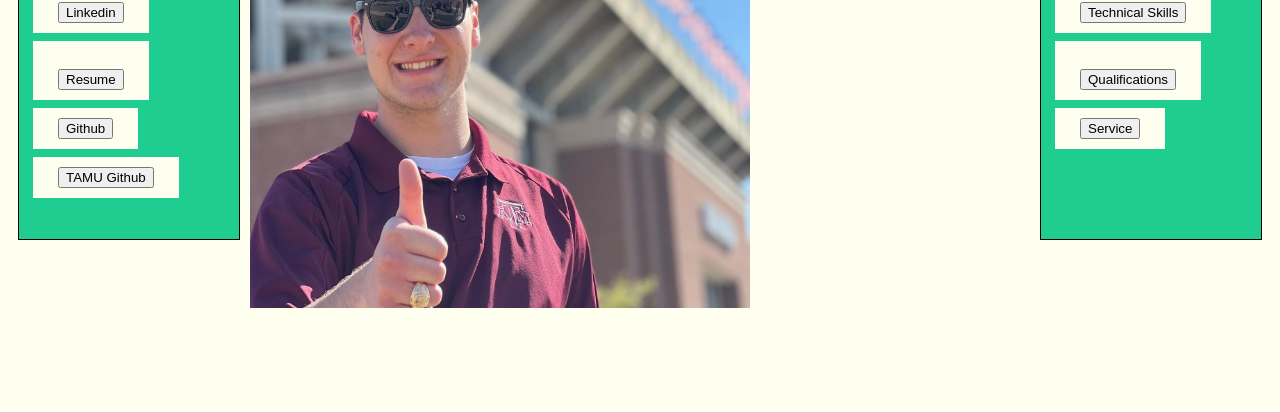
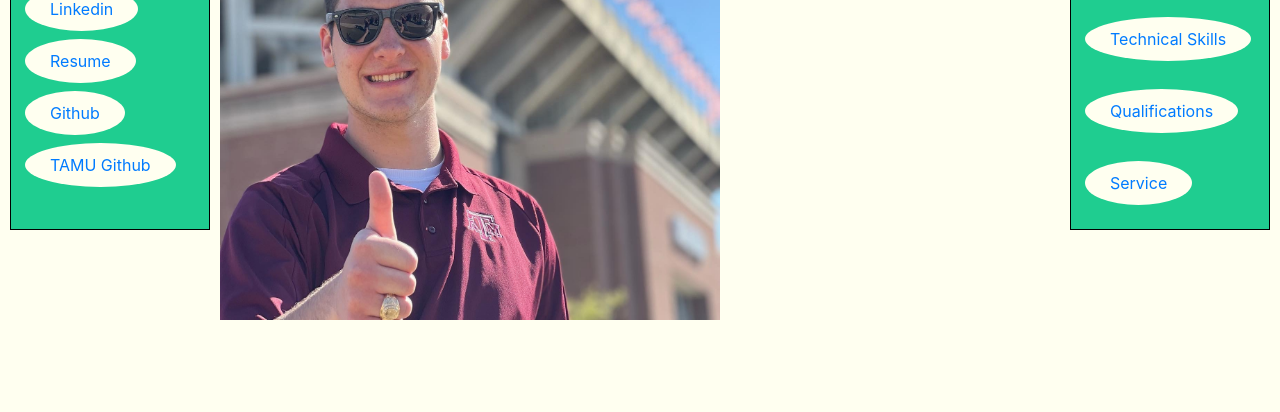
Before and after one commit to hdaggie123/Personal_Website, a plain HTML site: page index.html in a window 1280 px wide. Shown: the part 388-800 px from the top of the page. Drawn offline with nearby package versions, Linux system fonts and the light colour scheme.

Commit message:
Working on Frontend

```diff
--- a/file.css
+++ b/file.css
@@ -62,3 +62,6 @@ body {
     font-family: verdana;
     font-size: 20px;
   }
+  .btn-round {
+    border-radius: 50%;
+  }
--- a/index.html
+++ b/index.html
@@ -1,46 +1,49 @@
 <html>
     <head>
         <title>Hayden Demny Landing Page!!</title>
+        <link rel="stylesheet" href="https://cdn.jsdelivr.net/npm/bootstrap@4.3.1/dist/css/bootstrap.min.css" integrity="sha384-ggOyR0iXCbMQv3Xipma34MD+dH/1fQ784/j6cY/iJTQUOhcWr7x9JvoRxT2MZw1T" crossorigin="anonymous">
         <link id = "mainStyleSheet" rel="stylesheet"  href="file.css"></link>
     </head>
     <br>
-            <div class = "outline">
-                <h1>Howdy!</h1>
-                <p class="text">My name is Hayden Demny! I am a computer engineering graduate from Texas A&M University. I am originally from a town called Magnolia, Texas; about an hour north of Houston. I have a passion for helping others and solving problems, and the fast paced environment of consulting really appeals to me. I also love interacting with people and learning new things. I am currently seeking full time employment opportunities. I am an outgoing individual with a desire to work hard and continue to grow my knowledge and experience. In this website you will find more information about my skill set and past projects. Thank you for visiting my webpage! If you would like to reach out and chat, I have included my contact information in the links below.
+    <div class="outline">
+        <h1>Howdy!</h1>
+        <p class="text">My name is Hayden Demny! I am a computer engineering graduate from Texas A&M University. I am originally from a town called Magnolia, Texas; about an hour north of Houston. I have a passion for helping others and solving problems, and the fast-paced environment of consulting really appeals to me. I also love interacting with people and learning new things. I am currently seeking full-time employment opportunities. I am an outgoing individual with a desire to work hard and continue to grow my knowledge and experience. In this website, you will find more information about my skill set and past projects. Thank you for visiting my webpage! If you would like to reach out and chat, I have included my contact information in the links below.</p>
+      </div>
 
-                </p>
-            </div>
+      <img src="Website_Pic.JPG" alt="Ring Day Picture" width="500" height="400">
 
-            <img src="Website_Pic.JPG" alt="Ring Day Picture" width = 500 height = 400 >
 
         <div class="greenbox navbottom">
             <h3>Links</h3>
-            <div class="button">
-                <a href="https://www.linkedin.com/in/hdemny/"> <button>Linkedin</button></a>
+            <div class="button btn-round">
+              <a href="https://www.linkedin.com/in/hdemny/" target="_blank">Linkedin</a>
             </div>
-            <div class="button">
-            <br><a href="Graduate_Resume.pdf" download><button>Resume</button></a></br>
+            <div class="button btn-round">
+              <a href="Graduate_Resume.pdf" download>Resume</a>
             </div>
-            <div class="button">
-            <a href="https://github.com/hdaggie123"><button>Github</button></a>
+            <div class="button btn-round">
+              <a href="https://github.com/hdaggie123" target="_blank">Github</a>
             </div>
-            <div class="button">
-                <a href="https://github.tamu.edu/hdemny"><button>TAMU Github</button></a>
-                </div>
-        </div>
+            <div class="button btn-round">
+              <a href="https://github.tamu.edu/hdemny" target="_blank">TAMU Github</a>
+            </div>
+          </div>
 
 
 
-        <div class="greenbox2 navbar" >
+
+          <div class="greenbox2 navbar">
             <h3>Menu</h3>
-            <div class="button">
-            <a href="TechnicalSkills.html"><button>Technical Skills</button></a>
+            <div class="button btn-round">
+              <a href="TechnicalSkills.html">Technical Skills</a>
             </div>
-            <div class="button">
-            <br><a href="Qualifications.html"><button>Qualifications</button></a></br>
+            <div class="button btn-round">
+              <a href="Qualifications.html">Qualifications</a>
             </div>
-            <div class="button">
-            <a href="Service.html"><button>Service</button></a>
-            <script src="function.js"></script>
+            <div class="button btn-round">
+              <a href="Service.html">Service</a>
+            </div>
+          </div>
+
         </body>
 </html>
```
Also changed, not shown: Qualifications.html (+6 -9 lines), Service.html (+6 -9 lines), TechnicalSkills.html (+6 -9 lines).
